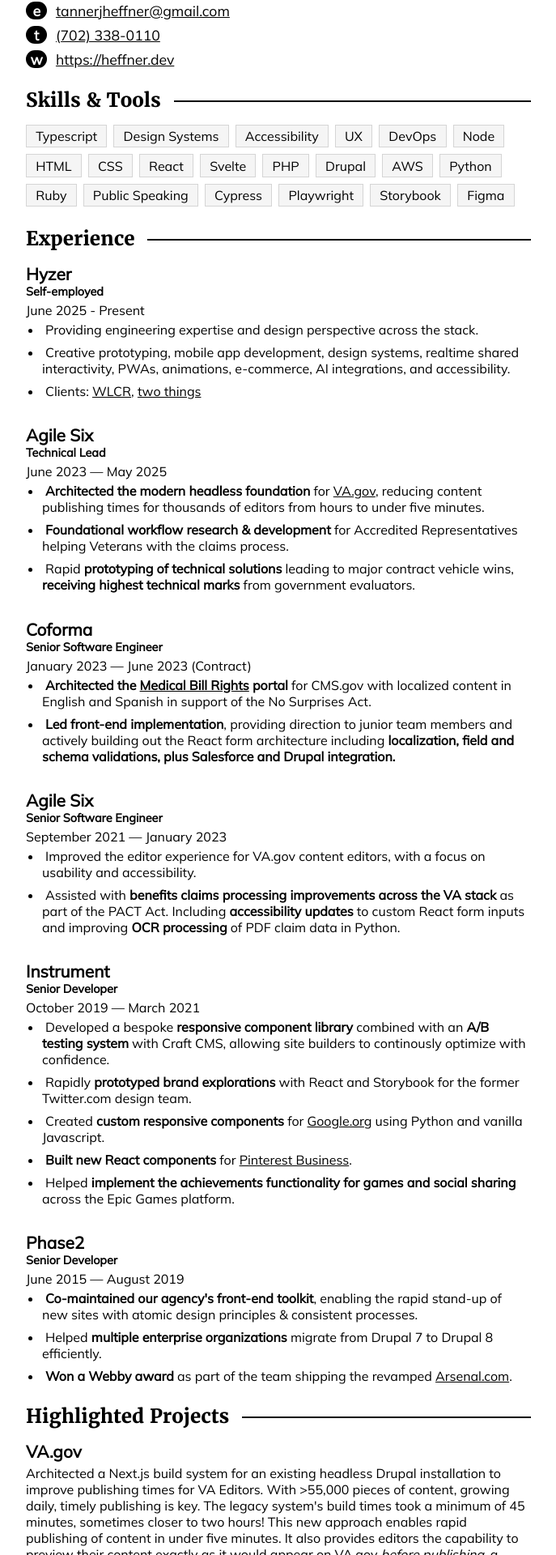
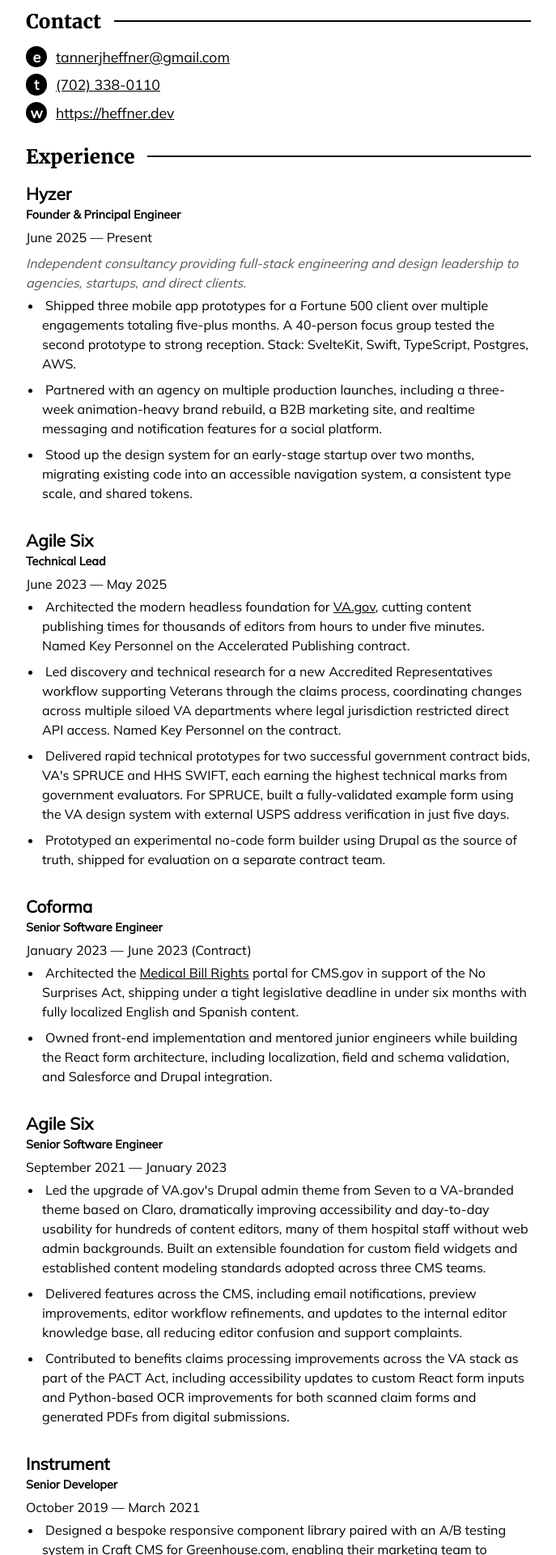
Before and after one commit to tjheffner/heffdotdev, a SvelteKit app: page /resume in a window 1280 px wide. Shown: the part 235-2155 px from the top of the page at 81% size, without its empty margins (296-983 px from the left). Built offline with nearby package versions, Linux system fonts and the light colour scheme.

Commit message:
update resume info + print styles

```diff
--- a/src/routes/(nowrapper)/resume/+page.svelte
+++ b/src/routes/(nowrapper)/resume/+page.svelte
@@ -9,7 +9,7 @@
 <header>
   <h1>Tanner Heffner</h1>
   <p>
-    I am a full-stack engineer with a record of delivering successful projects at scale for organizations in a variety of industries. A big advocate for accessible design systems and responsive component libraries. Let's build something cool together.
+    Full-stack engineer and technical lead with a decade at agencies delivering for government, enterprise, and startup clients. Known for on-time delivery, steady execution under pressure, and moving fluidly between prototyping, production delivery, and design system work. Let's build something cool together.
   </p>
 </header>
 
@@ -28,104 +28,104 @@
   </ul>
 </section>
 
-<section>
-  <h2>Skills & Tools</h2>
-  <ul class="tags">
-    <li>Typescript</li>
-    <li>Design Systems</li>
-    <li>Accessibility</li>
-    <li>UX</li>
-    <li>DevOps</li>
-    <li>Node</li>
-    <li>HTML</li>
-    <li>CSS</li>
-    <li>React</li>
-    <li>Svelte</li>
-    <li>PHP</li>
-    <li>Drupal</li>
-    <li>AWS</li>
-    <li>Python</li>
-    <li>Ruby</li>
-    <li>Public Speaking</li>
-    <li>Cypress</li>
-    <li>Playwright</li>
-    <li>Storybook</li>
-    <li>Figma</li>
-  </ul>
-</section>
-
 <main>
   <div class="list">
     <h2 id="experience">Experience</h2>
-    <h3 id="Agile Six">Hyzer</h3>
-    <h4 id="tech lead">Self-employed</h4>
-    <p>June 2025 - Present</p>
+
+    <h3 id="Hyzer">Hyzer</h3>
+    <h4>Founder & Principal Engineer</h4>
+    <p>June 2025 — Present</p>
+    <p>Independent consultancy providing full-stack engineering and design leadership to agencies, startups, and direct clients.</p>
     <ul>
-      <li>Providing engineering expertise and design perspective across the stack.</li>
-      <li>Creative prototyping, mobile app development, design systems, realtime shared interactivity, PWAs, animations, e-commerce, AI integrations, and accessibility.</li>
-      <li>Clients: <a href="https://wlcr.io">WLCR</a>, <a href="https://twothings.co">two things</a></li>
+      <li>Shipped three mobile app prototypes for a Fortune 500 client over multiple engagements totaling five-plus months. A 40-person focus group tested the second prototype to strong reception. Stack: SvelteKit, Swift, TypeScript, Postgres, AWS.</li>
+      <li>Partnered with an agency on multiple production launches, including a three-week animation-heavy brand rebuild, a B2B marketing site, and realtime messaging and notification features for a social platform.</li>
+      <li>Stood up the design system for an early-stage startup over two months, migrating existing code into an accessible navigation system, a consistent type scale, and shared tokens.</li>
     </ul>
 
-    <h3 id="Agile Six">Agile Six</h3>
-    <h4 id="tech lead">Technical Lead</h4>
+    <h3 id="Agile Six TL">Agile Six</h3>
+    <h4>Technical Lead</h4>
     <p>June 2023 — May 2025</p>
     <ul>
-      <li><strong>Architected the modern headless foundation</strong> for <a href="https://va.gov">VA.gov</a>, reducing content publishing times for thousands of editors from hours to under five minutes.</li>
-      <li><strong>Foundational workflow research & development</strong> for Accredited Representatives helping Veterans with the claims process.</li>
-      <li>Rapid <strong>prototyping of technical solutions</strong> leading to major contract vehicle wins, <strong>receiving highest technical marks</strong> from government evaluators.</li>
+      <li>Architected the modern headless foundation for <a href="https://va.gov">VA.gov</a>, cutting content publishing times for thousands of editors from hours to under five minutes. Named Key Personnel on the Accelerated Publishing contract.</li>
+      <li>Led discovery and technical research for a new Accredited Representatives workflow supporting Veterans through the claims process, coordinating changes across multiple siloed VA departments where legal jurisdiction restricted direct API access. Named Key Personnel on the contract.</li>
+      <li>Delivered rapid technical prototypes for two successful government contract bids, VA's SPRUCE and HHS SWIFT, each earning the highest technical marks from government evaluators. For SPRUCE, built a fully-validated example form using the VA design system with external USPS address verification in just five days.</li>
+      <li>Prototyped an experimental no-code form builder using Drupal as the source of truth, shipped for evaluation on a separate contract team.</li>
     </ul>
 
     <h3 id="Coforma">Coforma</h3>
-    <h4 id="senior dev 2">Senior Software Engineer</h4>
+    <h4>Senior Software Engineer</h4>
     <p>January 2023 — June 2023 (Contract)</p>
     <ul>
-      <li><strong>Architected the <a href="https://www.cms.gov/medical-bill-rights">Medical Bill Rights</a> portal</strong> for CMS.gov with localized content in English and Spanish in support of the No Surprises Act.</li>
-      <li><strong>Led front-end implementation</strong>, providing direction to junior team members and actively building out the React form architecture including <strong>localization, field and schema validations, plus Salesforce and Drupal integration.</strong></li>
+      <li>Architected the <a href="https://www.cms.gov/medical-bill-rights">Medical Bill Rights</a> portal for CMS.gov in support of the No Surprises Act, shipping under a tight legislative deadline in under six months with fully localized English and Spanish content.</li>
+      <li>Owned front-end implementation and mentored junior engineers while building the React form architecture, including localization, field and schema validation, and Salesforce and Drupal integration.</li>
     </ul>
 
-    <h3 id="Agile Six">Agile Six</h3>
-    <h4 id="tech lead">Senior Software Engineer</h4>
+    <h3 id="Agile Six SSE">Agile Six</h3>
+    <h4>Senior Software Engineer</h4>
     <p>September 2021 — January 2023</p>
     <ul>
-      <li>Improved the editor experience for VA.gov content editors, with a focus on usability and accessibility.</li>
-      <li>Assisted with <strong>benefits claims processing improvements across the VA stack</strong> as part of the PACT Act. Including <strong>accessibility updates</strong> to custom React form inputs and improving <strong>OCR processing</strong> of PDF claim data in Python.</li>
+      <li>Led the upgrade of VA.gov's Drupal admin theme from Seven to a VA-branded theme based on Claro, dramatically improving accessibility and day-to-day usability for hundreds of content editors, many of them hospital staff without web admin backgrounds. Built an extensible foundation for custom field widgets and established content modeling standards adopted across three CMS teams.</li>
+      <li>Delivered features across the CMS, including email notifications, preview improvements, editor workflow refinements, and updates to the internal editor knowledge base, all reducing editor confusion and support complaints.</li>
+      <li>Contributed to benefits claims processing improvements across the VA stack as part of the PACT Act, including accessibility updates to custom React form inputs and Python-based OCR improvements for both scanned claim forms and generated PDFs from digital submissions.</li>
     </ul>
 
     <h3 id="Instrument">Instrument</h3>
-    <h4 id="senior dev 1">Senior Developer</h4>
+    <h4>Senior Developer</h4>
     <p>October 2019 — March 2021</p>
     <ul>
-      <li>Developed a bespoke <strong>responsive component library</strong> combined with an <strong>A/B testing system</strong> with Craft CMS, allowing site builders to continously optimize with confidence.</li>
-      <li>Rapidly <strong>prototyped brand explorations</strong> with React and Storybook for the former Twitter.com design team.</li>
-      <li>Created <strong>custom responsive components</strong> for <a href="https://google.org">Google.org</a> using Python and vanilla Javascript.</li>
-      <li><strong>Built new React components</strong> for <a href="https://business.pinterest.com/getting-started/">Pinterest Business</a>.</li>
-      <li>Helped <strong>implement the achievements functionality for games and social sharing</strong> across the Epic Games platform.</li>
+      <li>Designed a bespoke responsive component library paired with an A/B testing system in Craft CMS for Greenhouse.com, enabling their marketing team to continuously optimize conversions by running tests against every component on every page.</li>
+      <li>Prototyped brand explorations in React and Storybook for the former Twitter.com design team.</li>
+      <li>Launched custom responsive components for <a href="https://google.org">Google.org</a> using Python and vanilla JavaScript.</li>
+      <li>Shipped React components to production for <a href="https://business.pinterest.com/getting-started/">Pinterest Business</a>.</li>
+      <li>Contributed to the achievements and social sharing system for the Epic Games launcher, an event-driven React overlay that integrates with game SDKs platform-wide. Worked primarily on the Redux layer managing achievement lifecycle state.</li>
     </ul>
 
     <h3 id="Phase2">Phase2</h3>
-    <h4 id="intern to senior">Senior Developer</h4>
+    <h4>Senior Developer</h4>
     <p>June 2015 — August 2019</p>
     <ul>
-      <li><strong>Co-maintained our agency's front-end toolkit</strong>, enabling the rapid stand-up of new sites with atomic design principles & consistent processes.</li>
-      <li>Helped <strong>multiple enterprise organizations</strong> migrate from Drupal 7 to Drupal 8 efficiently.</li>
-      <li><strong>Won a Webby award</strong> as part of the team shipping the revamped <a href="https://arsenal.com">Arsenal.com</a>.</li>
+      <li>Co-maintained our agency's front-end toolkit, enabling the rapid stand-up of new sites with atomic design principles and consistent processes.</li>
+      <li>Contributed to Drupal 7 to Drupal 8 migrations for at least five enterprise organizations, including Al Jazeera, Weight Watchers, and Memorial Sloan Kettering Cancer Center.</li>
+      <li>Won a Webby Award as part of the team shipping the revamped <a href="https://arsenal.com">Arsenal.com</a>.</li>
     </ul>
 
     <h2 id="recent-projects">Highlighted Projects</h2>
+
+    <h3 id="later-rebrand">Later.com Rebrand</h3>
+    <p>Partnered with <a href="https://wlcr.io">WLCR</a> to deliver Later's rebrand on their existing marketing site, refreshing design system tokens across the board and updating responsive components with new motion and animation treatments. Also built the custom parallax landing page for <em>Made You Look</em>, a flagship creator campaign featuring original films, immersive scroll interactions, and multiple creator story panels.</p>
+    <p>
+      <a href="https://later.com/made-you-look/">later.com/made-you-look</a>
+    </p>
+
     <h3 id="va.gov">VA.gov</h3>
-    <p>Architected a Next.js build system for an existing headless Drupal installation to improve publishing times for VA Editors. With >55,000 pieces of content, growing daily, timely publishing is key. The legacy system's build times took a minimum of 45 minutes, sometimes closer to two hours! This new approach enables rapid publishing of content in under five minutes. It also provides editors the capability to preview their content exactly as it would appear on VA.gov <em>before publishing</em>, a major pain point of the prior process.</p>
+    <p>Architected a Next.js build system on top of an existing headless Drupal installation to dramatically improve publishing times for VA editors. With over 55,000 pieces of content and growing daily, timely publishing is critical. The legacy system took a minimum of 45 minutes per build, sometimes closer to two hours. The new approach gets content live in under five minutes and gives editors the ability to preview their work exactly as it will appear on VA.gov <em>before publishing</em>, addressing a major pain point of the prior workflow.</p>
     <p>
       <a href="https://va.gov">VA.gov</a>
     </p>
 
     <h3 id="medical-bill-rights">Medical Bill Rights</h3>
-    <p>For the No Surprises Act, this portal has all the information citizens need for understanding their newly enshrined rights around medical billing, whether they are using Medicare/Medicaid or not. There are 26 different fact pages (localized in two languages, with support for more) and two separate React apps, also with localization support: a wizard to help users find the relevant fact page for their situation, and a multi-page form with client and server side validation that sends submissions off to a CRM for claims processing by CMS agents.</p>
+    <p>Built in support of the No Surprises Act, this CMS.gov portal gives citizens the information they need to understand their rights around medical billing, whether or not they use Medicare/Medicaid. The site includes 26 fact pages localized in two languages (with support for more), a React-based wizard that helps users find the relevant fact page for their situation, and a multi-page form with client and server-side validation that routes submissions to a CRM for claims processing by CMS agents.</p>
     <p><a href="https://www.cms.gov/medical-bill-rights">cms.gov/medical-bill-rights</a></p>
+  </div>
+</main>
 
-    <h3 id="greenhouse">Greenhouse</h3>
-    <p>A bespoke marketing website for a leading hiring solutions company, using Craft CMS, Twig and vanilla JavaScript. As a freelance front-end developer I joined a small team at Instrument and built Greenhouse's marketing website from the ground up. Collaborating closely with designers, we worked to design an accessible, responsive component library with a wide range of flexibility.
-
-    Almost every component can be reversed, and every single page or component slot can be A/B tested, all controlled through the CMS itself, giving Greenhouse's marketing team full control to test optimal user flows to their heart's desire.</p>
-    <p><a href="https://greenhouse.com">greenhouse.com</a></p>
-   </div>
- </main>
+<section>
+  <h2>Skills & Tools</h2>
+  <ul class="tags">
+    <li>TypeScript</li>
+    <li>JavaScript</li>
+    <li>Swift</li>
+    <li>PHP</li>
+    <li>Python</li>
+    <li>Ruby</li>
+    <li>React</li>
+    <li>Next.js</li>
+    <li>Svelte/SvelteKit</li>
+    <li>Node</li>
+    <li>Drupal</li>
+    <li>Design Systems</li>
+    <li>Accessibility</li>
+    <li>Figma</li>
+    <li>Storybook</li>
+  </ul>
+</section>
--- a/src/routes/(nowrapper)/resume/resume.css
+++ b/src/routes/(nowrapper)/resume/resume.css
@@ -1,7 +1,7 @@
 @font-face {
   font-family: 'Merriweather';
   font-style: normal;
-  font-weight: normal;
+  font-weight: 700;
   src: url('$lib/font/Merriweather-Bold.ttf') format('truetype');
 }
 @font-face {
@@ -23,16 +23,16 @@ body {
   padding: min(0.5in, 6vw);
 
   font-family: 'Mulish', sans-serif;
+  line-height: 1.5;
   --c-accent: black;
 }
-
 a {
   color: inherit;
   text-decoration: underline;
 }
 
 h1 {
-  font-family: 'Merriweather;', serif;
+  font-family: 'Merriweather', serif;
   font-weight: 700;
   font-size: 2.5em;
   margin-block: 0;
@@ -75,7 +75,6 @@ ul {
   display: flex;
   flex-direction: column;
   gap: 0.5em;
-  /* font-size: .8em */
 }
 .contact {
   list-style: none;
@@ -88,7 +87,7 @@ ul {
   display: inline-flex;
   width: 2.5ch;
   margin-right: 1ch;
-  background-color: black;
+  background-color: var(--c-accent);
   border-radius: 50px;
   color: white;
   font-weight: 600;
@@ -133,8 +132,97 @@ p {
   margin-block: 0.25em;
 }
 
+/* Role intro paragraph (e.g., Hyzer's consultancy framing line) */
+.list h4 + p + p {
+  font-style: italic;
+  color: #555;
+  margin-block: 0.5em 0.25em;
+}
+
 .list ul {
   list-style-type: disc;
   text-indent: 0.25rem;
   margin-inline-start: 1.25rem;
 }
+
+@media print {
+  @page {
+    margin: 0.4in;
+  }
+
+  /* Hide Highlighted Projects in print; keep on web */
+  #recent-projects,
+  #recent-projects ~ h3,
+  #recent-projects ~ p {
+    display: none;
+  }
+
+  body {
+    padding: 0;
+    font-size: 10.5pt;
+    line-height: 1.35;
+  }
+
+  h1 {
+    font-size: 2em;
+  }
+
+  h2 {
+    font-size: 1.2em;
+    margin-block: 0.6em 0.3em;
+  }
+
+  h3 {
+    font-size: 1.05em;
+    margin-top: 0.8em;
+  }
+
+  h4 {
+    font-size: 0.85em;
+  }
+
+  ul {
+    gap: 0.25em;
+  }
+
+  p {
+    margin-block: 0.15em;
+  }
+
+  header p {
+    margin-block: 0.3em 0;
+  }
+
+  /* Pull section headings closer to preceding content */
+  h2 {
+    margin-top: 0.8em;
+  }
+
+  /* Page break controls */
+  h2,
+  h3,
+  h4 {
+    break-after: avoid;
+    page-break-after: avoid;
+  }
+
+  ul,
+  li,
+  p {
+    break-inside: avoid;
+    page-break-inside: avoid;
+  }
+
+  h3 + h4,
+  h4 + p {
+    break-before: avoid;
+    page-break-before: avoid;
+  }
+
+  /* Date line (p immediately after h4) can't end a page,
+     forcing the whole role group onto the next page if needed */
+  .list h4 + p {
+    break-after: avoid;
+    page-break-after: avoid;
+  }
+}
```
